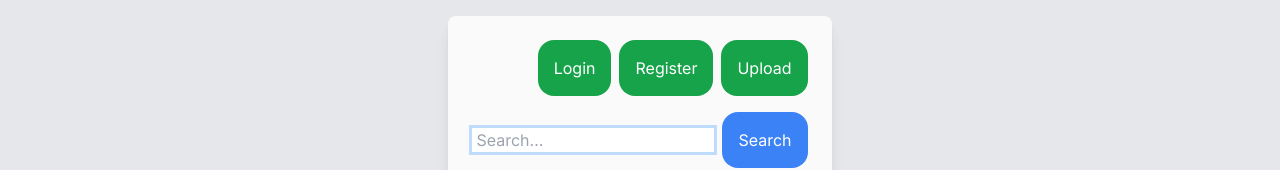
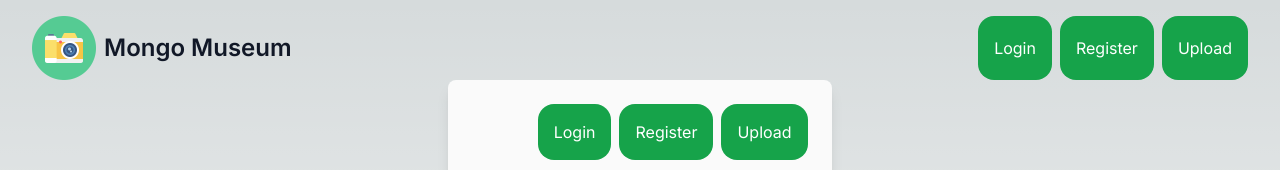
Before and after one commit to gabrielyap/image-uploader-mongo, a Next.js app: page / in a window 1280 px wide. Shown: the top 170 px of the page. Built offline with nearby package versions, Linux system fonts and the light colour scheme; no server answers.

Commit message:
added logo and prototype template

```diff
--- a/app/components/FinalScreen.js
+++ b/app/components/FinalScreen.js
@@ -153,7 +153,7 @@ export default function FinalScreen({ imageUrl, setBefore, setAfter, hasUploaded
             <div className="grid gap-6 mb-8 md:grid-cols-2 xl:grid-cols-4">
                 {allImages.map((item, index) => (
                     <div className="relative m-auto" key={index}>
-                        <Image cloudName="dnyt3b1h3" publicId={item.imageLink} key={index} className="" />
+                        <Image cloudName="dnyt3b1h3" publicId={item.imageLink} key={index} className="w-full h-full object-fit-contain" />
                         <div className="absolute inset-0 flex items-center justify-center opacity-0 bg-black bg-opacity-50 cursor-pointer hover:opacity-100" onMouseEnter={() => setEditedLabel(item.label)} onMouseLeave={() => exitImage()}>
                             {editMode ? (
                                 <input
--- a/app/page.js
+++ b/app/page.js
@@ -1,6 +1,6 @@
 "use client"
 
-import React, {useState, useEffect} from "react"
+import React, { useState, useEffect } from "react"
 import { Image } from "cloudinary-react"
 import UploadScreen from "./components/UploadScreen"
 import LoadingScreen from "./components/LoadingScreen"
@@ -17,28 +17,39 @@ export default function Home() {
   const [register, setRegister] = useState(false)
   const [login, setLogin] = useState(false)
   const [loginCredentials, setLoginCredentials] =
-  useState({
-    username: '',
-    password: ''
-})
+    useState({
+      username: '',
+      password: ''
+    })
 
 
   return (
     <main className="flex min-h-screen flex-col
     items-center py-4
-    bg-gray-200">
+    bg-cover" >
+      <div className="flex w-full justify-between gap-2 hover: cursor-pointer">
+        <img className="w-16 h-16 ml-8" src="camera-flat.png" alt="logo" />
+        <div className = "flex w-full self-center text-2xl font-semibold text-gray-900 dark:text-white"> Mongo Museum</div>
 
-      {before && <UploadScreen imageUrl = {imageUrl} setImageUrl = {setImageUrl} setBefore={setBefore} setLoading={setLoading}
-      setAfter ={setAfter} setHasUploaded = {setHasUploaded} loginCredentials={loginCredentials}/>}
+        {/* <div className="flex w-full justify-end gap-2 mr-8"> */}
+        <div className="flex w-full justify-end gap-2 mr-8">
+          <button className="bg-green-600 rounded-2xl p-4 text-white cursor-pointer" onClick={() => { redirectLogin() }}>Login</button>
+          <button className="bg-green-600 rounded-2xl p-4 text-white cursor-pointer" onClick={() => { redirectRegister() }}>Register</button>
+          <button className="bg-green-600 rounded-2xl p-4 text-white cursor-pointer " onClick={() => { redirectUpload() }}>Upload</button>
+        </div>
+
+      </div>
+      {before && <UploadScreen imageUrl={imageUrl} setImageUrl={setImageUrl} setBefore={setBefore} setLoading={setLoading}
+        setAfter={setAfter} setHasUploaded={setHasUploaded} loginCredentials={loginCredentials} />}
 
       {loading && <LoadingScreen />}
 
-      {after && <FinalScreen imageUrl = {imageUrl} setBefore = {setBefore} setAfter = {setAfter} hasUploaded = {hasUploaded} setHasUploaded = {setHasUploaded}
-       register = {register} setRegister = {setRegister} setLogin={setLogin} loginCredentials={loginCredentials}/>}
+      {after && <FinalScreen imageUrl={imageUrl} setBefore={setBefore} setAfter={setAfter} hasUploaded={hasUploaded} setHasUploaded={setHasUploaded}
+        register={register} setRegister={setRegister} setLogin={setLogin} loginCredentials={loginCredentials} />}
 
-      {register && <RegisterScreen setRegister = {setRegister} setAfter = {setAfter}/>}
-      {login && <LoginScreen setLogin = {setLogin} setAfter = {setAfter} setLoginCredentials={setLoginCredentials}/>}
-      <footer className = "font-semibold font-poppins text-gray-500 text-1xl mt-4">Created by <a href = "https://github.com/gabrielyap">Gabriel Yap</a></footer>
+      {register && <RegisterScreen setRegister={setRegister} setAfter={setAfter} />}
+      {login && <LoginScreen setLogin={setLogin} setAfter={setAfter} setLoginCredentials={setLoginCredentials} />}
+      <footer className="font-semibold font-poppins text-gray-500 text-1xl mt-4">Created by <a href="https://github.com/gabrielyap">Gabriel Yap</a></footer>
     </main>
 
 
```
Also changed, not shown: public/86_generated.jpg (added), public/camera-flat.png (added).
